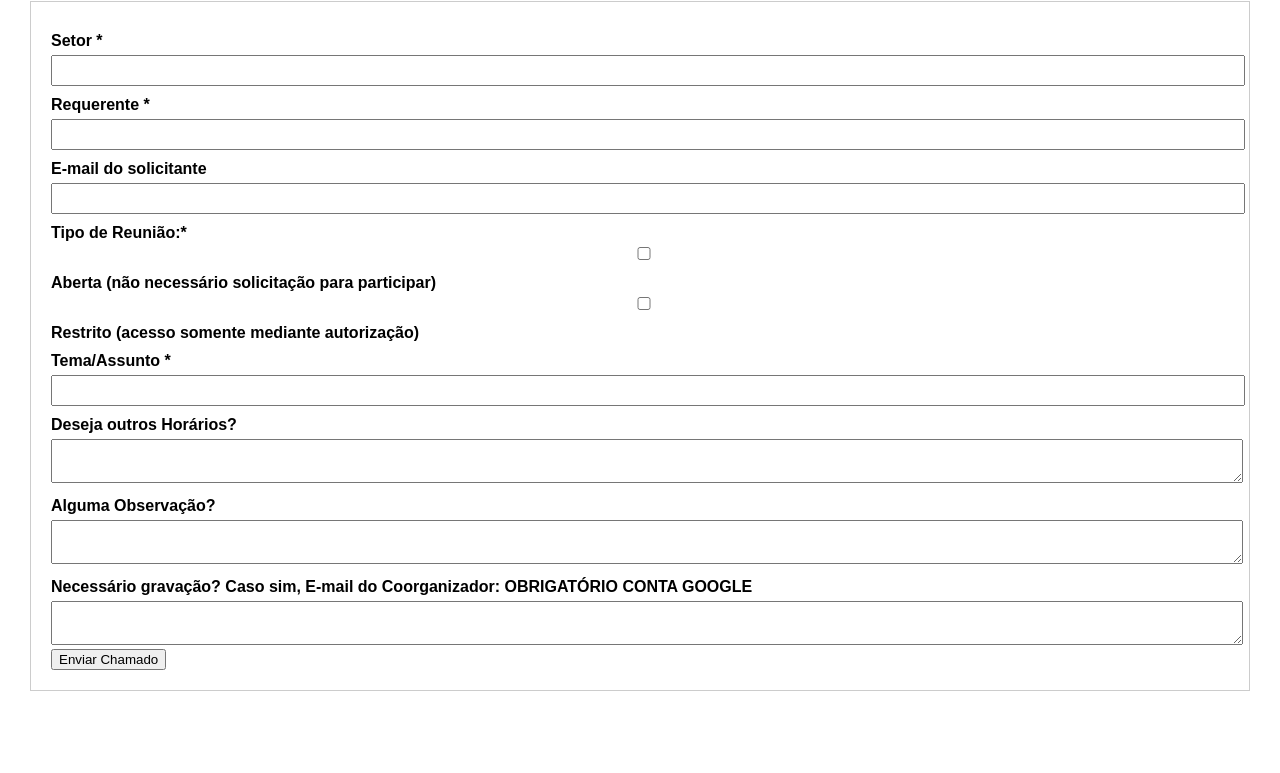
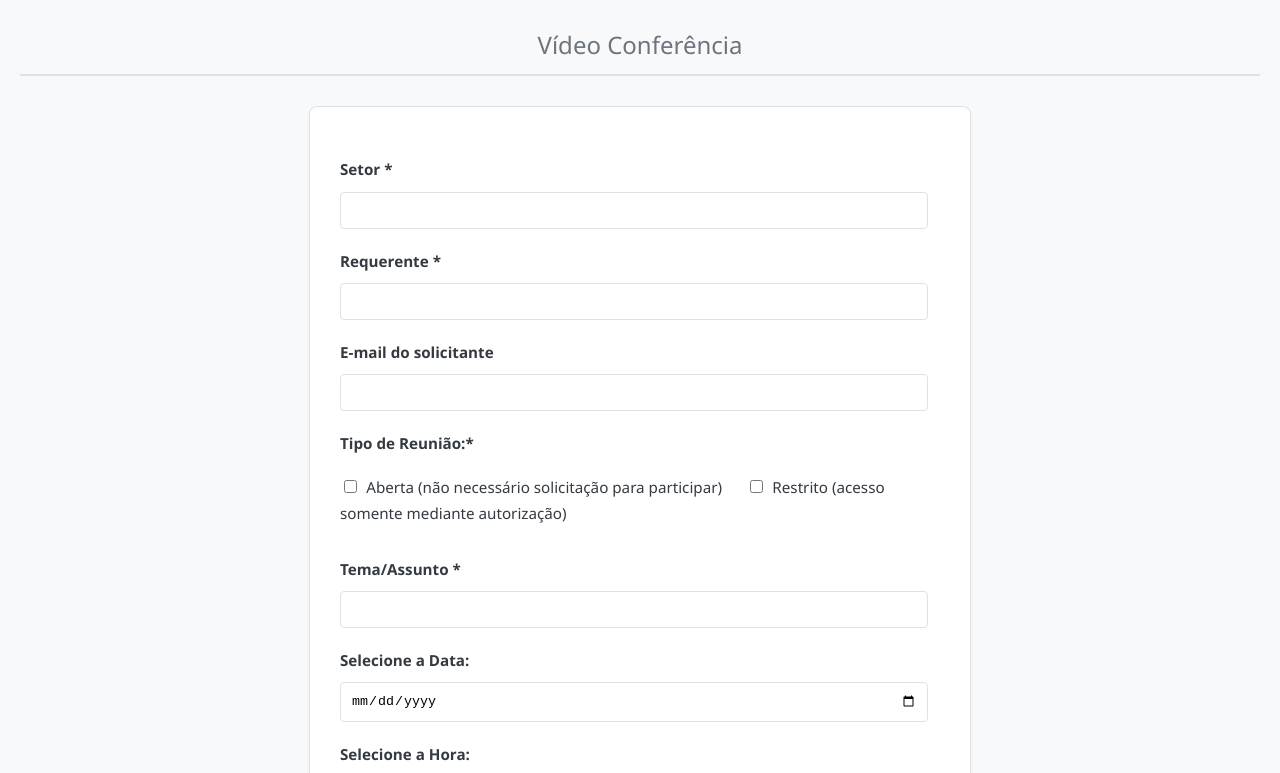
Before and after one commit to paulovmonteirotech/ticka, a plain HTML site: page meet.html in a window 1280 px wide. Shown: the part 135-908 px from the top of the page. Before the commit the page ends 866 px from the top, so only its background shows below. Drawn offline with Linux system fonts and the light colour scheme.

Commit message:
style/ redirecionamento

```diff
--- a/meet.html
+++ b/meet.html
@@ -3,17 +3,12 @@
 <head>
 <meta charset="UTF-8">
 <title>Ticka</title>
-<style>
-    body { font-family: Arial; margin: 30px; }
-    form { padding: 20px; border: 1px solid #ccc; margin-bottom: 40px; }
-    label { font-weight: bold; display: block; margin-top: 10px; }
-    input, select, textarea { width: 100%; padding: 6px; margin-top: 5px; }
-</style>
+<link rel="stylesheet" href="style_ticka.css">
 </head>
 <body>
 <header><h1>Ticka</h1></header>
 <h2>Vídeo Conferência</h2>
-<form action="mailup.php" method="POST" enctype="multipart/form-data">
+<form action="mailup.php" method="POST" enctype="multipart/form-data" id="meet">
     <input type="hidden" name="tipo" value="meet">
 
     <label>Setor *</label>
@@ -23,7 +18,7 @@
     <input type="text" name="requerente" required>
 
     <label>E-mail do solicitante </label>
-    <input type="email" name="email">
+    <input type="email" name="r_email">
 
 
     <label>Tipo de Reunião:*</label>
@@ -37,12 +32,14 @@
     <label>Tema/Assunto *</label>
     <input type="text" name="tema" required>
 
+    <label for="data_agendamento">Selecione a Data:</label>
+    <input type="date" id="data_agendamento" name="data_agendamento" required>
+    <br>
+    <input type="hidden" id="data_agendamento_formatada" name="data_agendamento_formatada">
 
-    <!--
-            Data
-
-            Horário
-    -->
+    <label for="hora_agendamento">Selecione a Hora:</label>
+    <input type="time" id="hora_agendamento" name="hora_agendamento" required>
+    <br>
 
     <label>Deseja outros Horários?</label>
     <textarea name="outro_servico"></textarea>
@@ -59,5 +56,36 @@ OBRIGATÓRIO CONTA GOOGLE </label>
     <button type="submit">Enviar Chamado</button>
 </form>
 
+<script>
+        // Encontra o formulário e adiciona um "ouvinte" para o evento de envio
+        document.getElementById('meet').addEventListener('submit', function(event) {
+
+            // 1. Pega os elementos
+            const dataInput = document.getElementById('data_agendamento');
+            const hiddenInput = document.getElementById('data_agendamento_formatada');
+
+            // Pega o valor padrão do campo date (YYYY-MM-DD)
+            const dataValor = dataInput.value;
+
+            // Verifica se a data foi preenchida
+            if (dataValor) {
+                // 2. Divide a string YYYY-MM-DD em partes [YYYY, MM, DD]
+                const partes = dataValor.split('-');
+
+                // 3. Reorganiza as partes para DD/MM/YYYY e preenche o campo oculto
+                // partes[2] = DD, partes[1] = MM, partes[0] = YYYY
+                hiddenInput.value = partes[2] + '/' + partes[1] + '/' + partes[0];
+            } else {
+                // Se por algum motivo a data não estiver preenchida (embora esteja 'required'),
+                // cancela o envio para evitar erros.
+                event.preventDefault();
+            }
+
+            // O formulário continua o envio com o campo 'data_agendamento_formatada' preenchido
+            // com a data no formato brasileiro.
+        });
+    </script>
+
+
 </body>
 </html>
--- /dev/null
+++ b/style_ticka.css
@@ -0,0 +1,135 @@
+ /* ---------------------------------- */
+    /* 1. Base e Reset */
+    /* ---------------------------------- */
+    :root {
+        --cor-primaria: #007bff; /* Azul - para botões e foco */
+        --cor-secundaria: #6c757d; /* Cinza - para textos secundários */
+        --cor-fundo: #f8f9fa; /* Cinza bem claro */
+        --cor-borda: #dee2e6;
+        --cor-texto: #343a40; /* Cinza escuro */
+        --sombra-leve: 0 2px 4px rgba(0, 0, 0, 0.05);
+        --transicao-rapida: all 0.2s ease-in-out;
+    }
+
+    body {
+        font-family: 'Segoe UI', Tahoma, Geneva, Verdana, sans-serif;
+        margin: 0;
+        padding: 40px 20px;
+        background-color: var(--cor-fundo);
+        color: var(--cor-texto);
+        line-height: 1.6;
+    }
+
+    /* ---------------------------------- */
+    /* 2. Tipografia e Títulos */
+    /* ---------------------------------- */
+    header {
+        text-align: center;
+        margin-bottom: 30px;
+    }
+
+    h1 {
+        color: var(--cor-primaria);
+        font-weight: 700;
+        font-size: 2.5em;
+        margin-bottom: 5px;
+    }
+
+    h2 {
+        color: var(--cor-secundaria);
+        font-size: 1.5em;
+        font-weight: 500;
+        text-align: center;
+        margin-bottom: 30px;
+        border-bottom: 2px solid var(--cor-borda);
+        padding-bottom: 10px;
+    }
+
+    /* ---------------------------------- */
+    /* 3. Formulário e Campos */
+    /* ---------------------------------- */
+    form {
+        max-width: 600px;
+        margin: 0 auto;
+        padding: 30px;
+        border: 1px solid var(--cor-borda);
+        border-radius: 8px;
+        background-color: #fff;
+        box-shadow: var(--sombra-leve);
+    }
+
+    label {
+        font-weight: 600; /* Mais encorpado que 'bold' */
+        display: block;
+        margin-top: 20px;
+        margin-bottom: 5px;
+        font-size: 0.95em;
+    }
+
+    /* Estilização para todos os campos de input e textarea */
+    input:not([type="checkbox"]):not([type="submit"]):not([type="button"]),
+    textarea {
+        width: calc(100% - 12px); /* 100% menos o padding */
+        padding: 10px;
+        border: 1px solid var(--cor-borda);
+        border-radius: 4px;
+        margin-top: 5px;
+        transition: var(--transicao-rapida);
+        box-sizing: border-box; /* Garante que padding e border não aumentem a largura total */
+    }
+
+    textarea {
+        resize: vertical; /* Permite redimensionar apenas na vertical */
+        min-height: 80px;
+    }
+
+    /* Efeito de foco profissional */
+    input:focus, textarea:focus {
+        border-color: var(--cor-primaria);
+        box-shadow: 0 0 0 0.2rem rgba(0, 123, 255, 0.25);
+        outline: none;
+    }
+
+    /* ---------------------------------- */
+    /* 4. Checkboxes (Tipo de Reunião) */
+    /* ---------------------------------- */
+    form > div { /* Estiliza a div que contém os checkboxes */
+        margin-top: 10px;
+        padding: 10px 0;
+    }
+
+    /* Estiliza o label do checkbox para que fique na mesma linha */
+    input[type="checkbox"] + label {
+        display: inline;
+        margin-right: 20px;
+        font-weight: normal;
+    }
+
+    input[type="checkbox"] {
+        width: auto; /* Anula o 100% de largura para checkbox */
+        margin-right: 5px;
+    }
+
+    /* ---------------------------------- */
+    /* 5. Botão de Envio */
+    /* ---------------------------------- */
+    button[type="submit"] {
+        display: block;
+        width: 100%;
+        padding: 12px 20px;
+        margin-top: 30px;
+        border: none;
+        border-radius: 4px;
+        background-color: var(--cor-primaria);
+        color: #fff;
+        font-size: 1.1em;
+        font-weight: 600;
+        cursor: pointer;
+        transition: var(--transicao-rapida);
+        box-shadow: 0 4px 6px rgba(0, 123, 255, 0.3);
+    }
+
+    button[type="submit"]:hover {
+        background-color: #0056b3; /* Azul mais escuro no hover */
+        box-shadow: 0 6px 8px rgba(0, 123, 255, 0.4);
+    }
```
Also changed, not shown: forgot_pass.html (+3 -7 lines), impressora.html (+2 -7 lines), new_user.html (+2 -7 lines), other.html (+2 -7 lines), remove_user.html (+2 -7 lines), sagicon.html (+2 -7 lines), unlock_site.html (+2 -7 lines), 1 other file.
